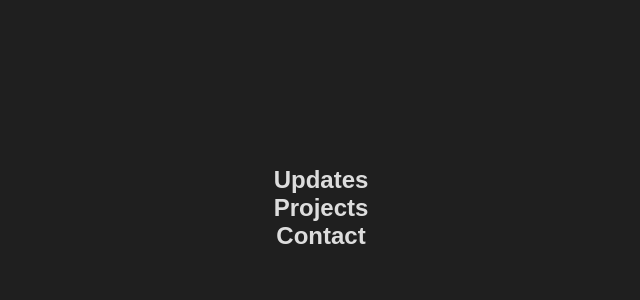
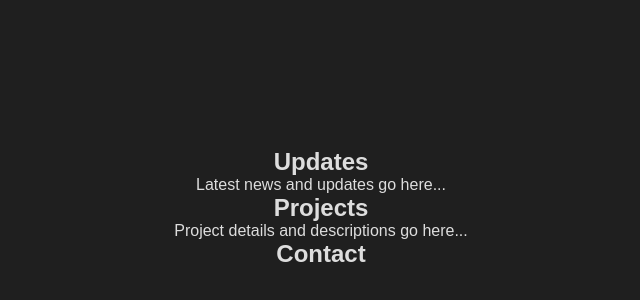
Before and after one commit to Caleb-Mueller/Caleb-Mueller.github.io, a plain HTML site: page index.html in a window 1280 px wide. Shown: the part 222-522 px from the top of the page, without its empty margins (319-959 px from the left). Drawn offline with Linux system fonts and the light colour scheme.

Commit message:
Update index.html

```diff
--- a/index.html
+++ b/index.html
@@ -26,10 +26,16 @@
     <div class="content-wrapper">
         <div class="news">
             <h2>Updates</h2>
+            <div class="information-box">
+                <p>Latest news and updates go here...</p>
+            </div>
         </div>
 
         <div class="projects" id="projects">
             <h2>Projects</h2>
+            <div class="information-box">
+                <p>Project details and descriptions go here...</p>
+            </div>
         </div>
 
         <div class="contact" id="contact">
```
